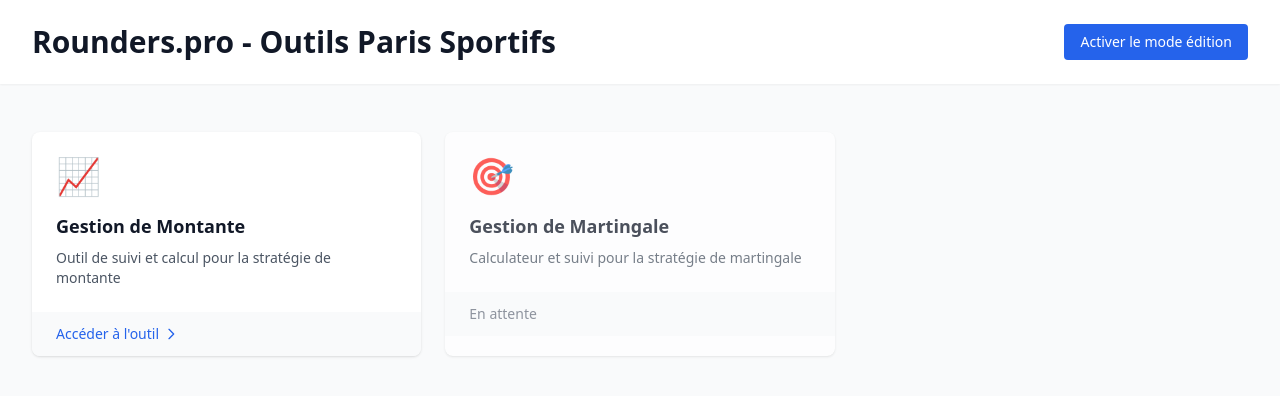
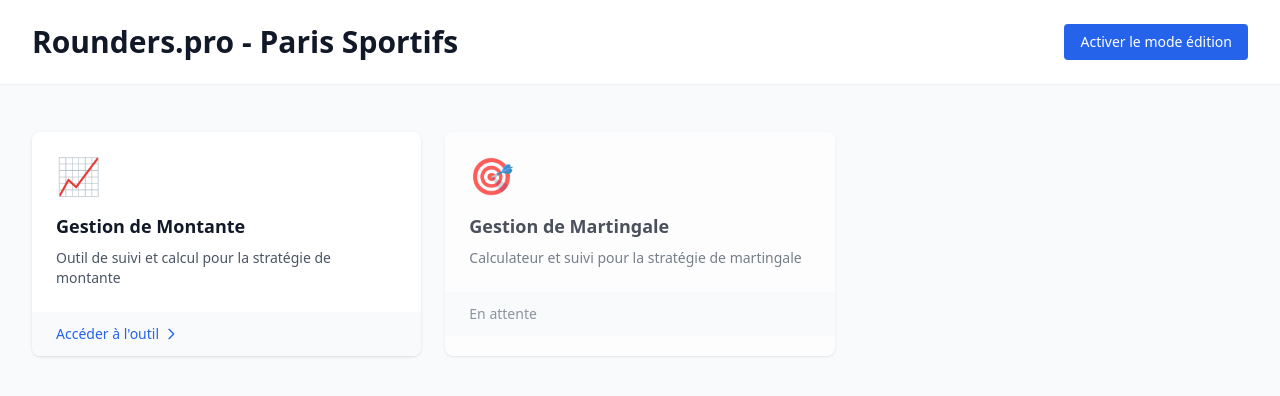
Before and after one commit to Web-Online-Concept/rounders-pro, a Next.js app: page /paris-sportifs in a window 1280 px wide. Shown: the top 396 px of the page. Built offline with nearby package versions, Linux system fonts and the light colour scheme.

Commit message:
Update page.js

```diff
--- a/app/paris-sportifs/page.js
+++ b/app/paris-sportifs/page.js
@@ -69,7 +69,7 @@
               <a href="https://www.rounders.pro" className="hover:text-blue-600 transition-colors">
                 Rounders.pro
               </a>
-              <span className="block sm:inline text-xl sm:text-3xl"> - Outils Paris Sportifs</span>
+              <span className="block sm:inline text-xl sm:text-3xl"> - Paris Sportifs</span>
             </h1>
             <div className="flex items-center space-x-4">
               {isAuthenticated ? (
```
